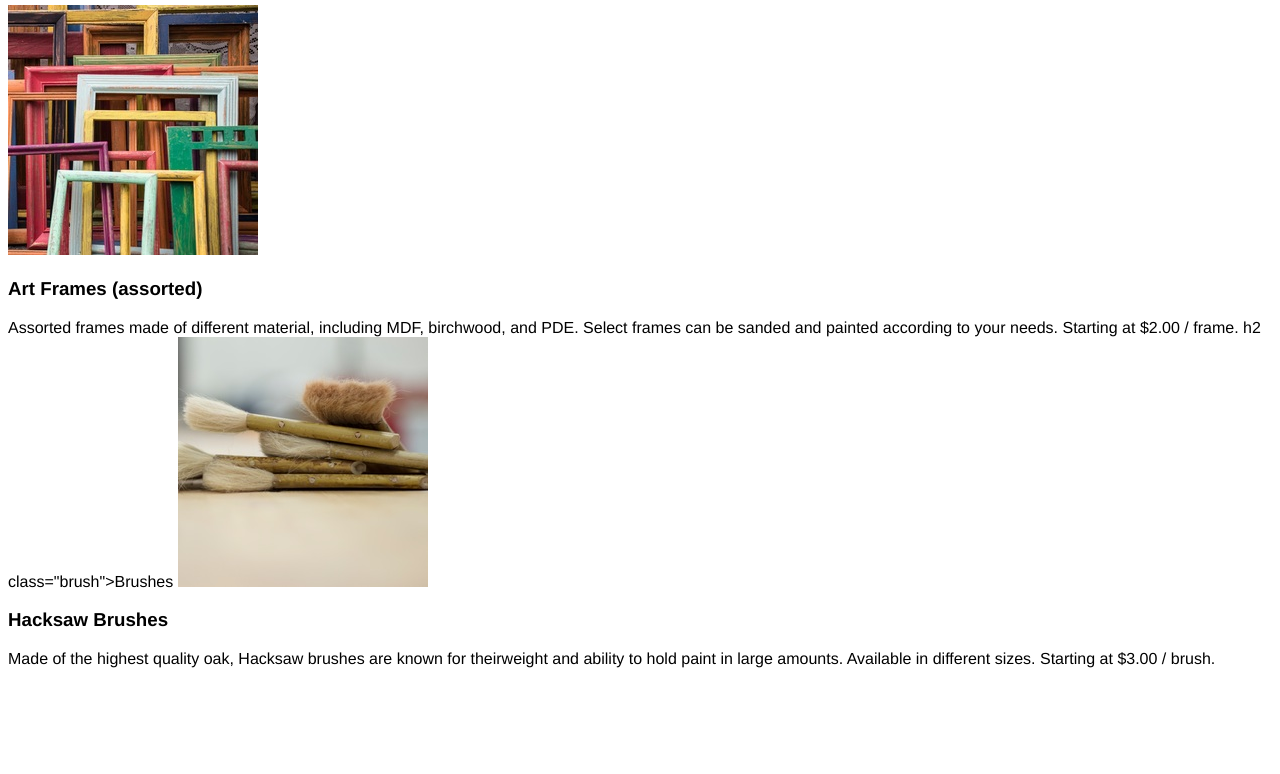
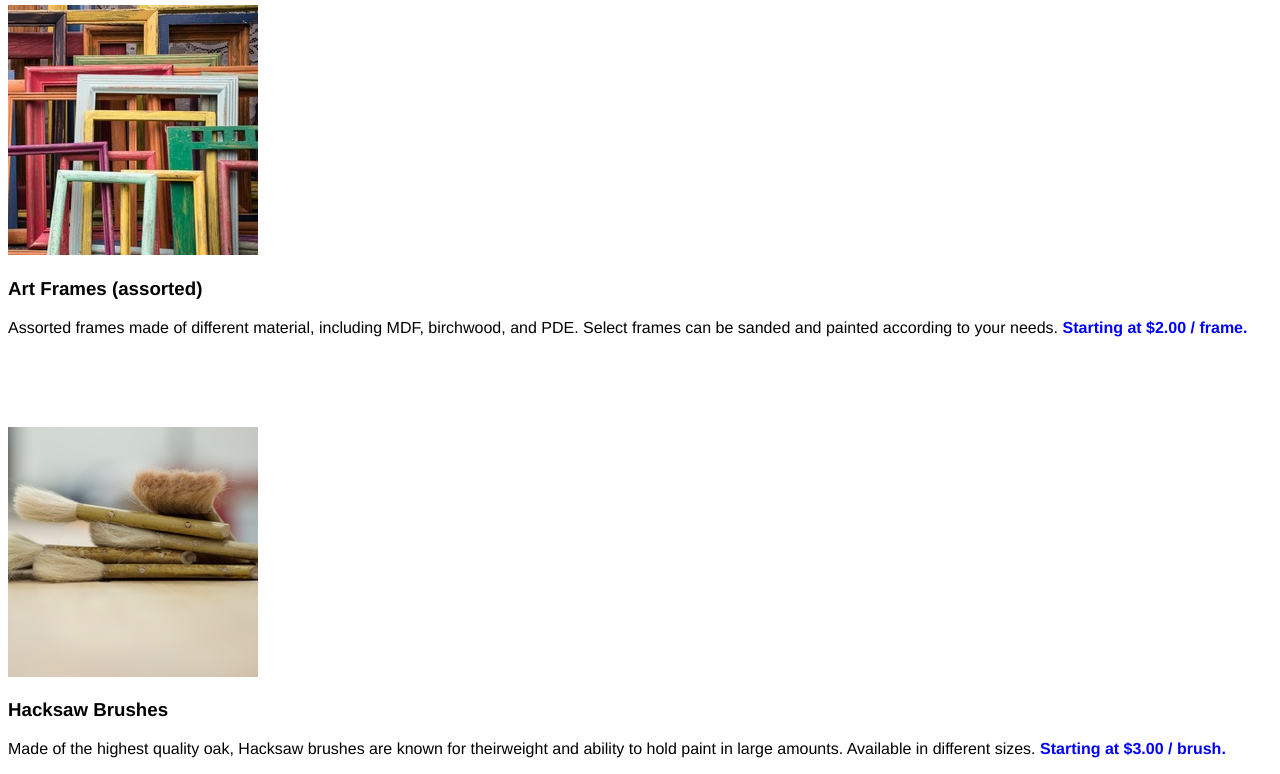
Before and after one commit to RW2023/Craft-Store, a plain HTML site: page WebDev/index.html in a window 1280 px wide. Shown: the part 729-1503 px from the top of the page. Before the commit the page ends 1413 px from the top, so only its background shows below. Drawn offline with Linux system fonts and the light colour scheme.

Commit message:
Fixed Price Color and minor bugs.

```diff
--- a/WebDev/index.html
+++ b/WebDev/index.html
@@ -33,11 +33,11 @@
             <p>Assorted frames made of different material, including MDF, birchwood, and PDE. Select frames can be
             sanded and painted according to your needs.
             <span class="price">Starting at $2.00 / frame.</span>
-            h2 class="brush">Brushes</h2>
+            <h2> class="brush">Brushes</h2>
             <img src="/WebDev/src/img/hacksaw.jpeg">
             <h3>Hacksaw Brushes</h3>
             <p>Made of the highest quality oak, Hacksaw brushes are known for theirweight and ability to hold paint in
-            large amounts. Available in different sizes. <spanclass="price">Starting at $3.00 / brush.</span></p>
+            large amounts. Available in different sizes. <span class="price">Starting at $3.00 / brush.</span></p>
             </p>
         </div>
     </header>
--- a/WebDev/src/CSS/index.css
+++ b/WebDev/src/CSS/index.css
@@ -2,9 +2,9 @@
         font-family: Helvetica, Arial, sans-serif;
         }
 
-    header {
+    /*header {
 
-        }
+        }*/
 
     h1 {
         background-image: url("https://content.codecademy.com/courses/freelance-1/unit-2/pattern.jpeg");
@@ -39,3 +39,9 @@
     .items{
         font-family: Helvetica;
     }
+
+    .price{
+
+            color: Blue;
+            font-weight: bold;
+        }
```
